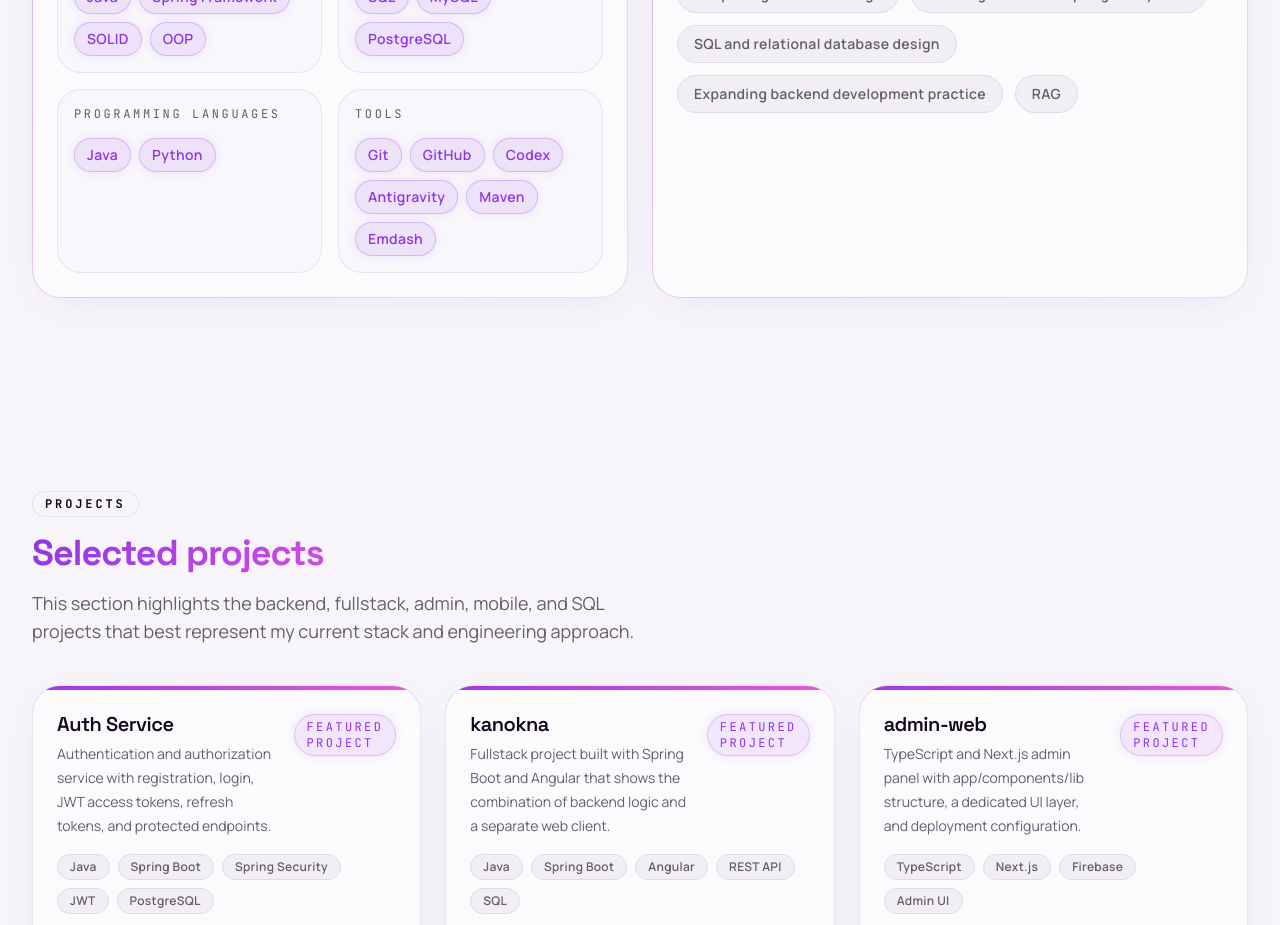
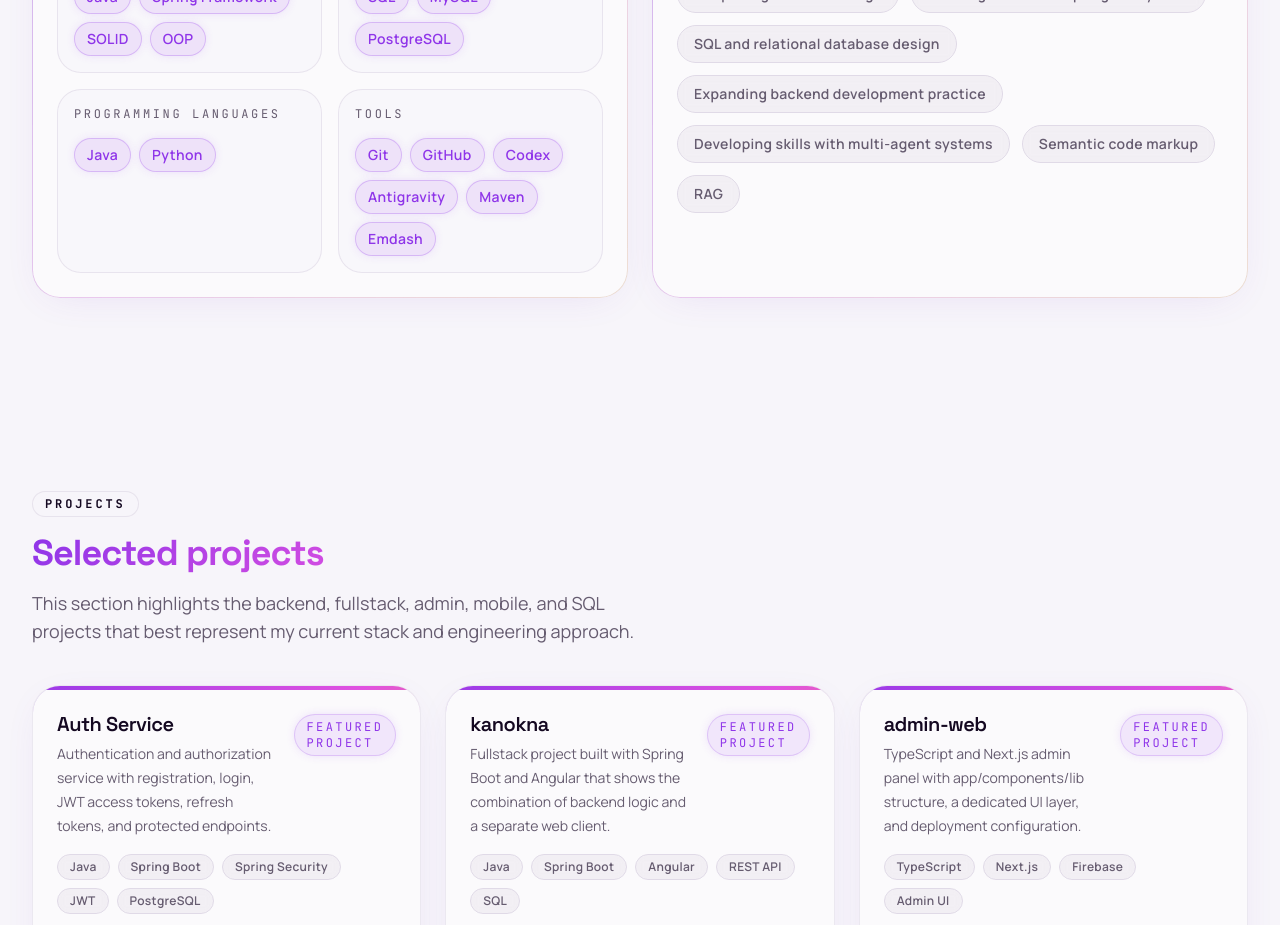
Before and after one commit to vonomarap/resume-vonomarap, a React (Vite) app in the folder frontend/: page / in a window 1280 px wide. Shown: the part 2000-2925 px from the top of the page. Built offline with nearby package versions, Linux system fonts and the light colour scheme.

Commit message:
Extend skills growth areas

```diff
--- a/frontend/src/data/skills.ts
+++ b/frontend/src/data/skills.ts
@@ -33,6 +33,8 @@ export const skillsContent = {
       "Развитие навыков в экосистеме Spring",
       "SQL и проектирование реляционных баз данных",
       "Расширение практики backend-разработки",
+      "Развитие навыков работы с мультиагентскими системами",
+      "Семантическая разметка кода",
       "RAG",
     ],
   },
@@ -70,6 +72,8 @@ export const skillsContent = {
       "Growing within the Spring ecosystem",
       "SQL and relational database design",
       "Expanding backend development practice",
+      "Developing skills with multi-agent systems",
+      "Semantic code markup",
       "RAG",
     ],
   },
```
